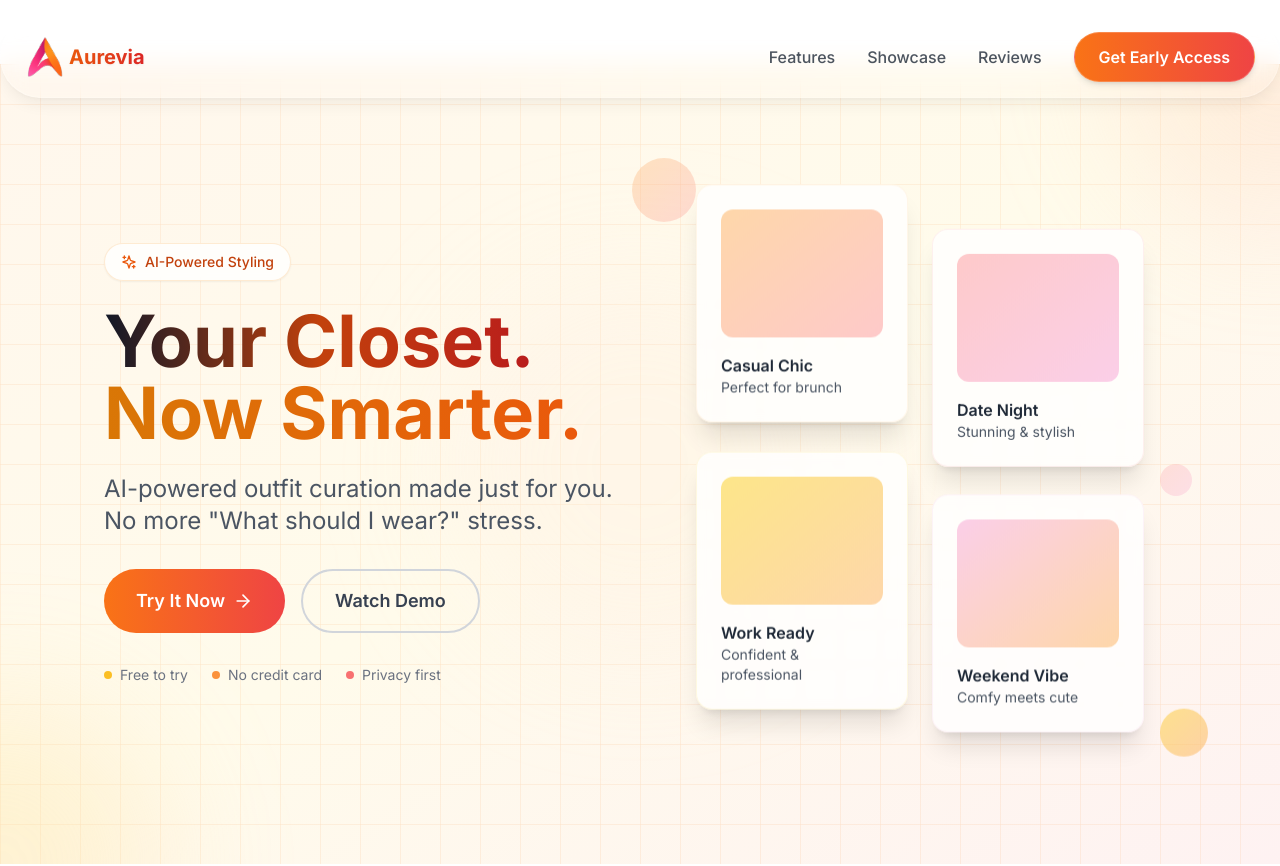
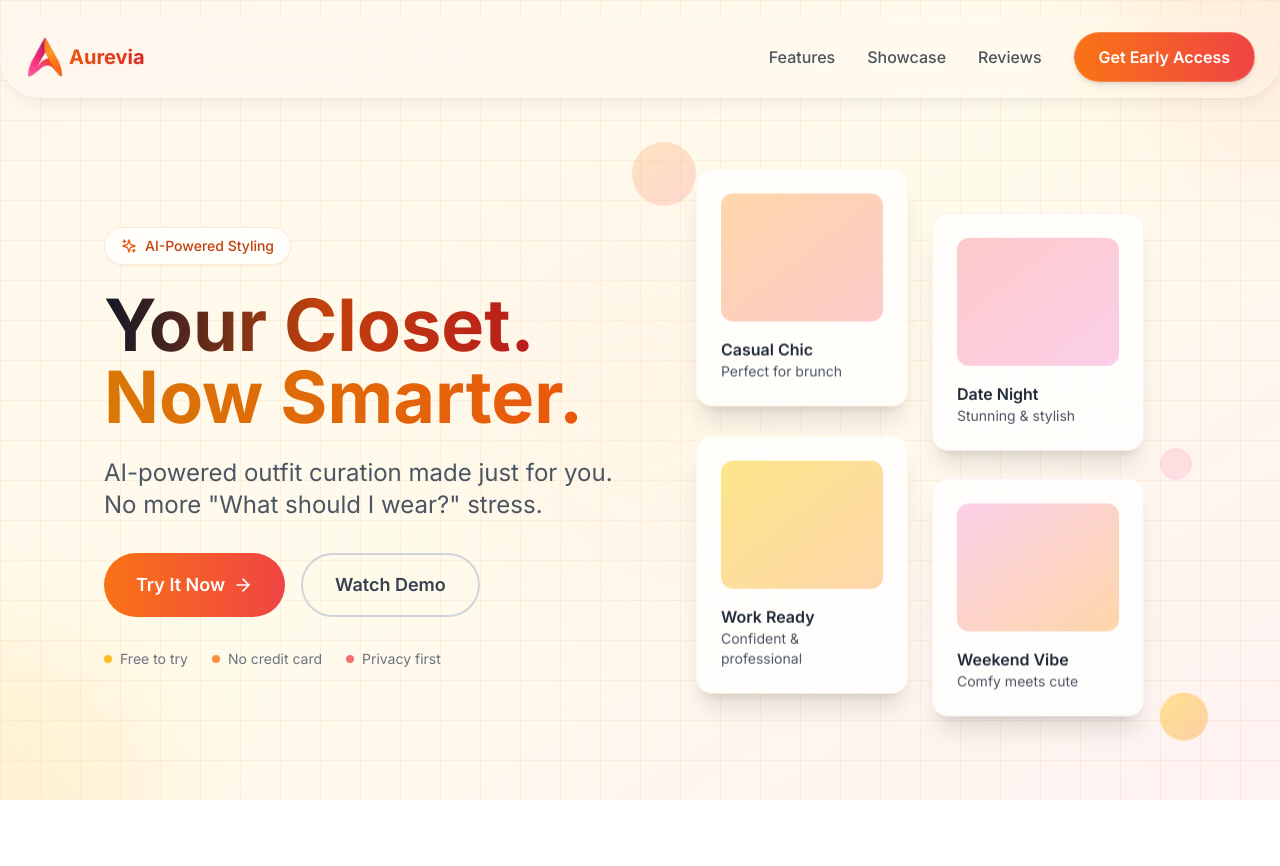
Before and after one commit to Meet2147/Aurevia, a React (Vite) app: page / in a window 1280 px wide. Shown: the top 866 px of the page. Built offline with nearby package versions, Linux system fonts and the light colour scheme.

Commit message:
Update Hero.jsx

```diff
--- a/src/components/Hero.jsx
+++ b/src/components/Hero.jsx
@@ -3,7 +3,7 @@ import { ArrowRight, Sparkles } from 'lucide-react';
 
 const Hero = () => {
   return (
-    <section className="mt-16 min-h-screen flex items-center justify-center bg-gradient-to-br from-orange-50 via-amber-50 to-red-50 relative overflow-hidden pt-20 sm:pt-24 md:pt-0">
+    <section className="min-h-screen flex items-center justify-center bg-gradient-to-br from-orange-50 via-amber-50 to-red-50 relative overflow-hidden pt-20 sm:pt-24">
       {/* Enhanced Grid Background Aesthetic */}
       <div className="absolute inset-0 pointer-events-none z-0">
         {/* Primary grid lines */}
```
